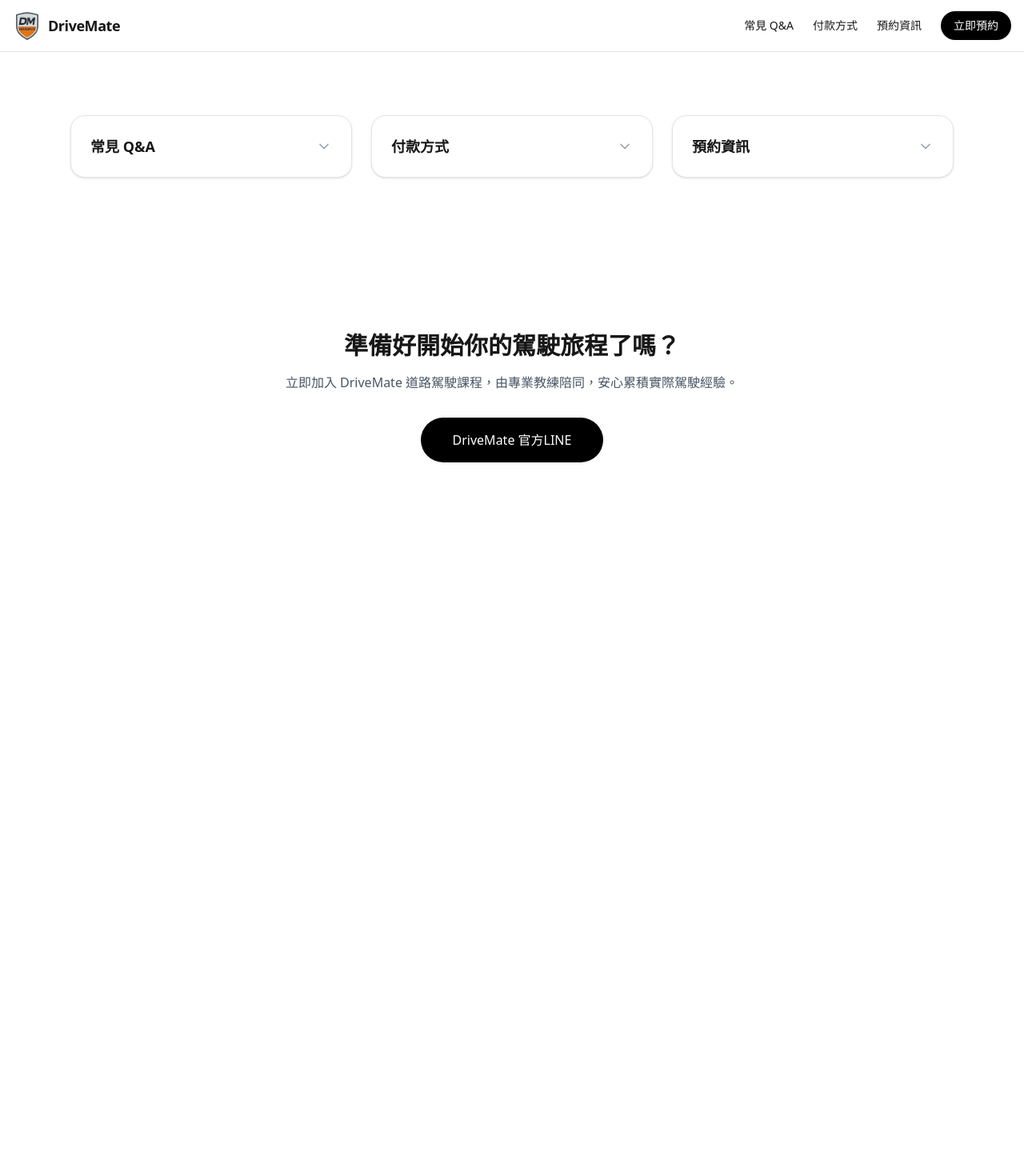
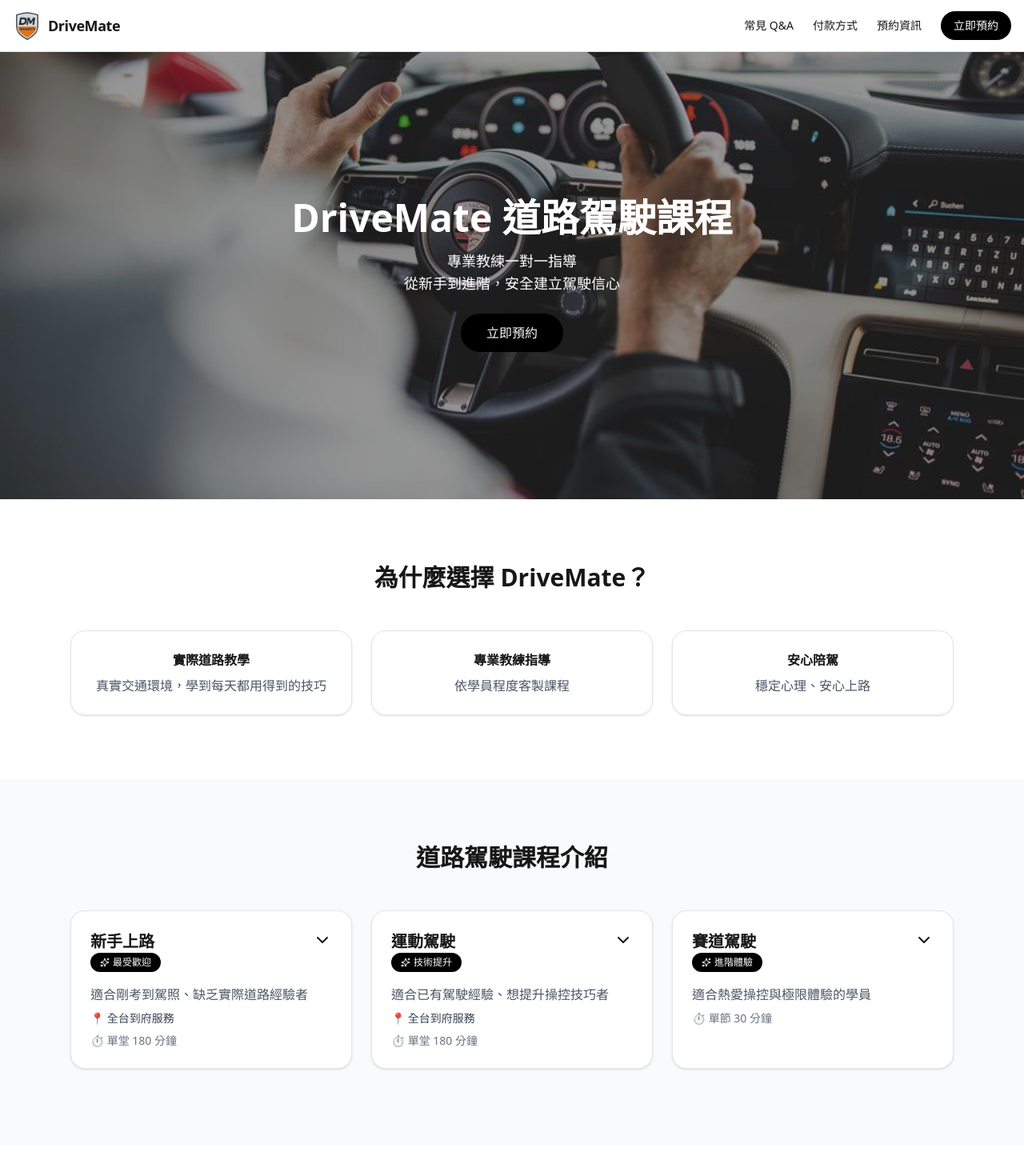
Before and after one commit to laurelke/drivemate-web, a Next.js app: page / in a window 1280 px wide. Shown: the top 1470 px of the page at 80% size. Before the commit the page ends 800 px from the top, so only its background shows below. Built offline with nearby package versions, Linux system fonts and the light colour scheme.

Commit message:
fix page layout and expandable info cards

```diff
--- a/app/page.tsx
+++ b/app/page.tsx
@@ -9,15 +9,17 @@
 export default function HomePage() {
   const [open, setOpen] = useState<string | null>(null)
 
+  /* ================= 課程資料 ================= */
   const courses = [
     {
       key: 'beginner',
       title: '新手上路',
       badge: '最受歡迎',
-      summary: '適合剛考到駕照、缺乏實際道路經驗者 📍 全台到府服務 ',
+      summary: '適合剛考到駕照、缺乏實際道路經驗者',
       detail:
         '基本控制、市區道路駕駛、各類停車技巧，建立正確車感與駕駛信心。',
       duration: '單堂 180 分鐘',
+      highlight: '📍 全台到府服務',
       pricing: [
         { label: '3 小時', price: '$4,990' },
         { label: '12 小時', price: '$16,990' },
@@ -28,10 +30,11 @@
       key: 'advanced',
       title: '運動駕駛',
       badge: '技術提升',
-      summary: '適合已有駕駛經驗、想提升操控技巧者 📍 全台到府服務 ',
+      summary: '適合已有駕駛經驗、想提升操控技巧者',
       detail:
         '學習掌握車輛荷重轉移、方向盤操作、山路駕駛路線選擇與實戰應用。',
       duration: '單堂 180 分鐘',
+      highlight: '📍 全台到府服務',
       pricing: [
         { label: '3 小時', price: '$9,000' },
         { label: '9 小時', price: '$25,000' },
@@ -43,22 +46,24 @@
       title: '賽道駕駛',
       badge: '進階體驗',
       summary: '適合熱愛操控與極限體驗的學員',
-      detail: '封閉場地練習彎道技巧、制動控制與安全極限判斷。',
+      detail:
+        '封閉場地練習彎道技巧、制動控制與安全極限判斷。',
       duration: '單節 30 分鐘',
       pricing: [{ label: '4 節', price: '$12,000' }],
     },
   ]
 
+  /* ================= 資訊卡片（Q&A / 付款 / 預約） ================= */
   const infoCards = [
     {
-      key: 'faq',
+      key: 'qa',
       title: '常見 Q&A',
       content: (
         <ul className="space-y-3 text-sm text-gray-600">
-          <li>Q: 可以使用自己的車上課嗎？<br />A: 可以，或加購教練車。</li>
-          <li>Q: 完全沒經驗可以上課嗎？<br />A: 可以，新手上路專為此設計。</li>
-          <li>Q: 可以帶家人旁聽嗎？<br />A: 以學員專注度為優先，若需陪同可事先告知。</li>
-          <li>Q: 使用自家車會不會危險？<br />A: 我們受過極度嚴格的培訓且有一定的專業水準及信心來控管教學過程的安全性。</li>
+          <li>Q：可以使用自己的車上課嗎？<br />A：可以，或加購教練車。</li>
+          <li>Q：完全沒經驗可以上課嗎？<br />A：可以，新手上路專為此設計。</li>
+          <li>Q：可以帶家人旁聽嗎？<br />A：以學員專注度為優先，需陪同請事先告知。</li>
+          <li>Q：使用自家車會不會危險？<br />A：教練具備專業訓練與經驗，能完整控管教學安全。</li>
         </ul>
       ),
     },
@@ -66,11 +71,11 @@
       key: 'payment',
       title: '付款方式',
       content: (
-        <div className="space-y-3 text-sm text-gray-600">
-          <p>僅接受「轉帳匯款」</p>
+        <div className="space-y-2 text-sm text-gray-600">
+          <p>付款方式僅接受 <b>轉帳匯款</b></p>
           <p>銀行：005 土地銀行</p>
-          <p>帳戶：022005804039</p>
-          <p>
+          <p>帳號：022005804039</p>
+          <p className="pt-2 text-xs text-gray-500">
             轉帳完成麻煩主動告知並提供轉帳後五碼，我們將於確認款項後，主動告知課程預約完成。
           </p>
         </div>
@@ -83,14 +88,12 @@
         <div className="space-y-3 text-sm text-gray-600">
           <p>課程時段：</p>
           <ul className="list-disc pl-5">
-            <li>09:00 - 12:00</li>
-            <li>14:00 - 17:00</li>
-            <li>19:00 - 22:00</li>
+            <li>09:00 – 12:00</li>
+            <li>14:00 – 17:00</li>
+            <li>19:00 – 22:00</li>
           </ul>
-          <p>單次課程 3 小時</p>
-          <p>
-            教練將依學員狀況設定 4–8 個課綱，協助解決駕駛問題。
-          </p>
+          <p>單次課程為 3 小時</p>
+          <p>教練將依學員狀況設定 4–8 個課綱，協助改善駕駛問題。</p>
         </div>
       ),
     },
@@ -98,38 +101,126 @@
 
   return (
     <>
-      {/* Hero / Why / Courses 區塊完全不動 */}
-      {/* ……（中略，與你原本完全一致）…… */}
+      {/* ================= Hero ================= */}
+      <section className="relative h-[70vh] w-full">
+        <Image
+          src="/hero-driving.jpg"
+          alt="DriveMate 專業道路駕駛課程"
+          fill
+          className="object-cover"
+          priority
+        />
+        <div className="absolute inset-0 bg-black/40 flex items-center justify-center">
+          <div className="text-white max-w-2xl text-center">
+            <h1 className="text-4xl md:text-5xl font-bold mb-4">
+              DriveMate 道路駕駛課程
+            </h1>
+            <p className="text-lg mb-6">
+              專業教練一對一指導<br />
+              從新手到進階，安全建立駕駛信心
+            </p>
+            <a
+              href={LINE_LINK}
+              target="_blank"
+              className="inline-block rounded-full bg-black px-8 py-3 text-white
+                         transition-all duration-300
+                         hover:scale-105 hover:shadow-lg animate-pulse hover:animate-none"
+            >
+              立即預約
+            </a>
+          </div>
+        </div>
+      </section>
 
-      {/* Q&A / Payment / Booking - Expandable */}
+      {/* ================= Why ================= */}
       <section className="bg-white py-20">
         <div className="mx-auto max-w-6xl px-6">
+          <h2 className="mb-12 text-center text-3xl font-bold">
+            為什麼選擇 DriveMate？
+          </h2>
+
+          <div className="grid gap-6 md:grid-cols-3">
+            {[
+              ['實際道路教學', '真實交通環境，學到每天都用得到的技巧'],
+              ['專業教練指導', '依學員程度客製課程'],
+              ['安心陪駕', '穩定心理、安心上路'],
+            ].map(([t, d]) => (
+              <div key={t} className="rounded-2xl border p-6 text-center shadow-sm">
+                <h3 className="mb-2 font-semibold">{t}</h3>
+                <p className="text-gray-600">{d}</p>
+              </div>
+            ))}
+          </div>
+        </div>
+      </section>
+
+      {/* ================= Courses ================= */}
+      <section className="bg-gray-50 py-20">
+        <div className="mx-auto max-w-6xl px-6">
+          <h2 className="mb-12 text-center text-3xl font-bold">
+            道路駕駛課程介紹
+          </h2>
+
           <div className="flex gap-6 overflow-x-auto pb-4 md:grid md:grid-cols-3 md:overflow-visible">
+            {courses.map((course) => {
+              const isOpen = open === course.key
+              return (
+                <div key={course.key} className="min-w-[280px] rounded-2xl border bg-white p-6 shadow-sm">
+                  <div
+                    onClick={() => setOpen(isOpen ? null : course.key)}
+                    className="flex cursor-pointer justify-between"
+                  >
+                    <div>
+                      <h3 className="font-semibold text-xl">{course.title}</h3>
+                      <span className="inline-flex items-center gap-1 rounded-full bg-black px-3 py-1 text-xs text-white">
+                        <Sparkles className="h-3 w-3" />
+                        {course.badge}
+                      </span>
+                    </div>
+                    <ChevronDown className={`transition ${isOpen ? 'rotate-180' : ''}`} />
+                  </div>
+
+                  <p className="mt-4 text-gray-600">{course.summary}</p>
+                  {course.highlight && (
+                    <p className="mt-2 text-sm font-medium text-gray-700">
+                      {course.highlight}
+                    </p>
+                  )}
+                  <p className="mt-2 text-sm text-gray-500">⏱ {course.duration}</p>
+
+                  <div className={`transition-all ${isOpen ? 'max-h-96 mt-4' : 'max-h-0 overflow-hidden'}`}>
+                    <div className="border-t pt-4 space-y-3">
+                      <p>{course.detail}</p>
+                      <ul className="text-sm text-gray-600">
+                        {course.pricing.map(p => (
+                          <li key={p.label}>▸ {p.label}｜{p.price}</li>
+                        ))}
+                      </ul>
+                    </div>
+                  </div>
+                </div>
+              )
+            })}
+          </div>
+        </div>
+      </section>
+
+      {/* ================= Info Cards ================= */}
+      <section className="bg-white py-20">
+        <div className="mx-auto max-w-6xl px-6">
+          <div className="flex gap-6 overflow-x-auto md:grid md:grid-cols-3">
             {infoCards.map((item) => {
               const isOpen = open === item.key
-
               return (
-                <div
-                  key={item.key}
-                  className="min-w-[280px] md:min-w-0 rounded-2xl border bg-white p-6 shadow-sm transition hover:shadow-lg"
-                >
+                <div key={item.key} className="min-w-[280px] rounded-2xl border p-6 shadow-sm">
                   <div
                     onClick={() => setOpen(isOpen ? null : item.key)}
-                    className="flex cursor-pointer items-center justify-between"
+                    className="flex cursor-pointer justify-between"
                   >
-                    <h3 className="text-lg font-semibold">{item.title}</h3>
-                    <ChevronDown
-                      className={`h-5 w-5 text-gray-400 transition-transform ${
-                        isOpen ? 'rotate-180' : ''
-                      }`}
-                    />
+                    <h3 className="font-semibold">{item.title}</h3>
+                    <ChevronDown className={`transition ${isOpen ? 'rotate-180' : ''}`} />
                   </div>
-
-                  <div
-                    className={`overflow-hidden transition-all duration-300 ${
-                      isOpen ? 'max-h-96 mt-4' : 'max-h-0'
-                    }`}
-                  >
+                  <div className={`transition-all ${isOpen ? 'max-h-96 mt-4' : 'max-h-0 overflow-hidden'}`}>
                     <div className="border-t pt-4">{item.content}</div>
                   </div>
                 </div>
@@ -139,17 +230,18 @@
         </div>
       </section>
 
-      {/* 聯絡我們（完全不動） */}
-      <section id="contact" className="bg-white py-24 text-center">
-        <h2 className="mb-4 text-3xl font-bold">準備好開始你的駕駛旅程了嗎？</h2>
+      {/* ================= CTA ================= */}
+      <section className="bg-white py-24 text-center">
+        <h2 className="text-3xl font-bold mb-4">
+          準備好開始你的駕駛旅程了嗎？
+        </h2>
         <p className="mb-8 text-gray-600">
-          立即加入 DriveMate 道路駕駛課程，由專業教練陪同，安心累積實際駕駛經驗。
+          立即預約 DriveMate 道路駕駛課程，由專業教練陪同，安心累積實際駕駛經驗。
         </p>
         <a
           href={LINE_LINK}
           target="_blank"
-          className="inline-block rounded-full bg-black px-10 py-4 text-white
-                     transition-all duration-300 hover:scale-105 hover:shadow-lg"
+          className="inline-block rounded-full bg-black px-10 py-4 text-white hover:scale-105 transition"
         >
           DriveMate 官方LINE
         </a>
```
